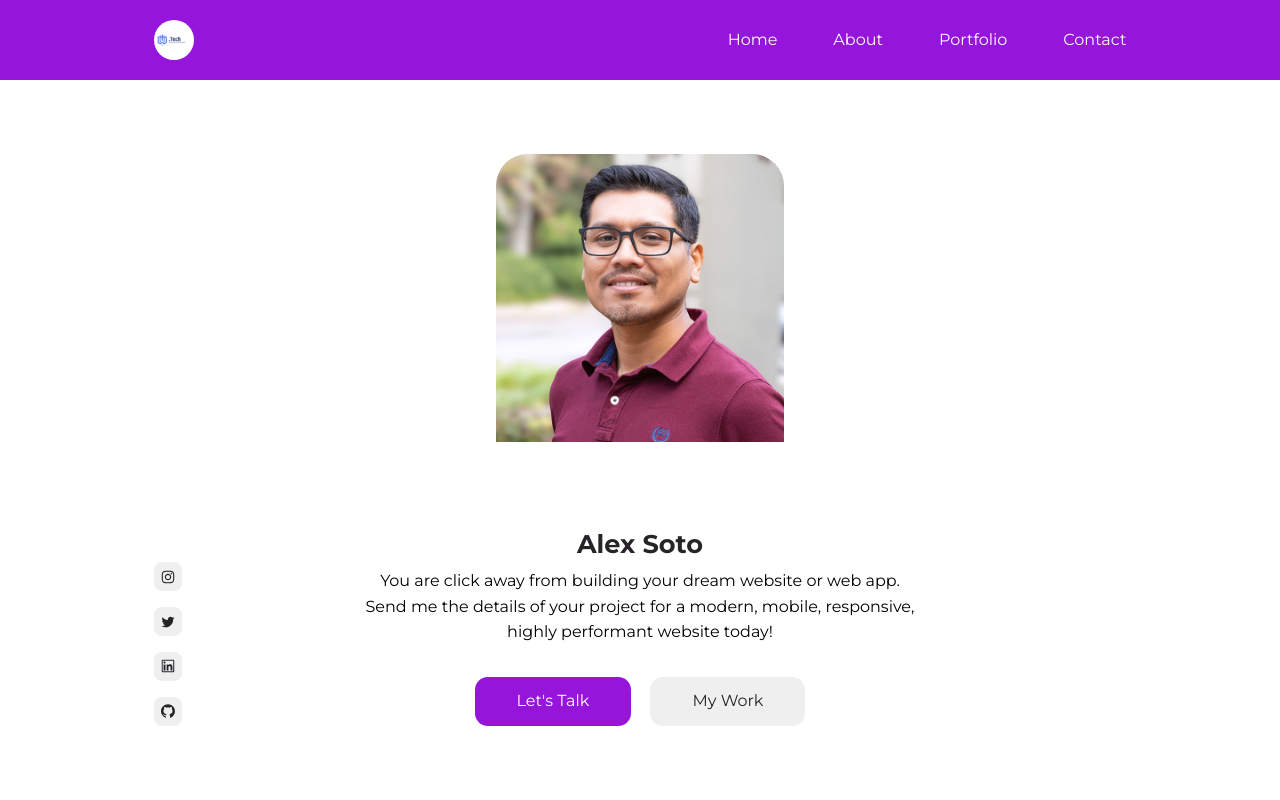
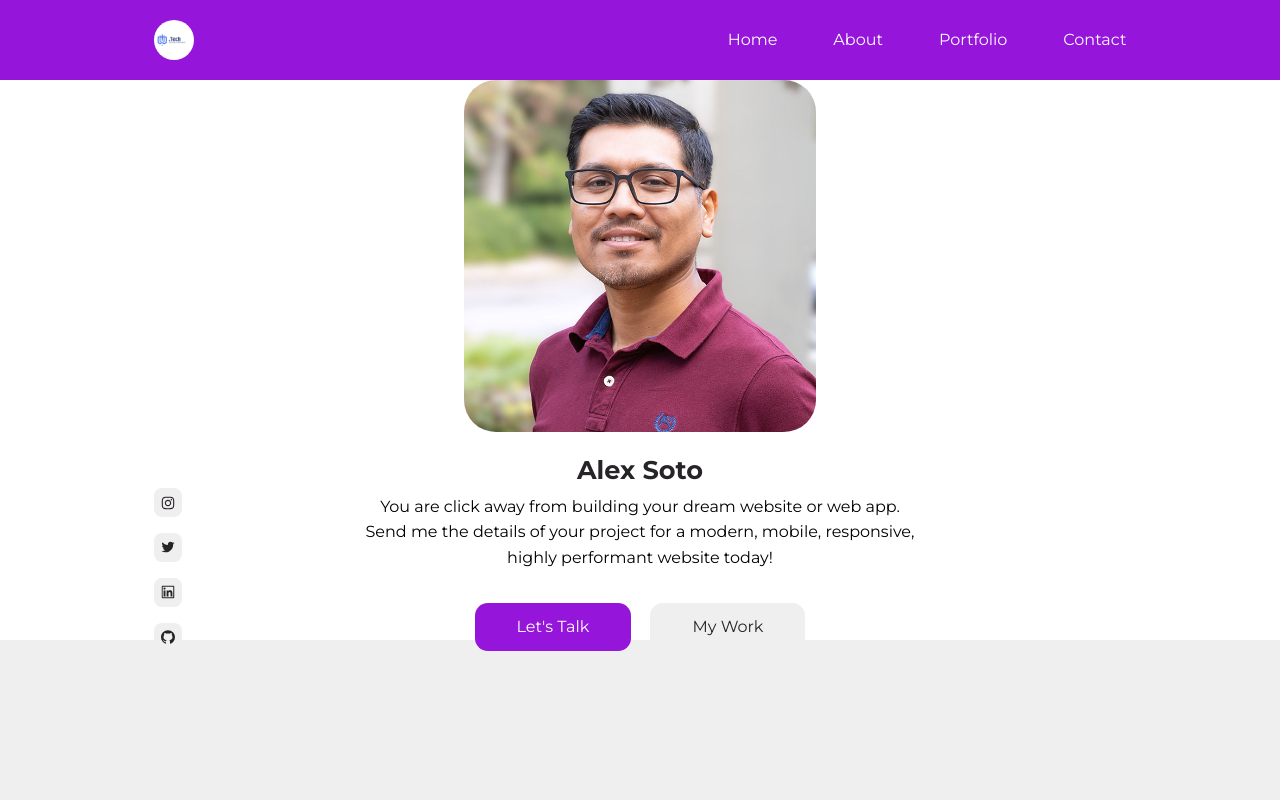
Before and after one commit to lexivn/My-React-Portfolio, a React (Create React App) app: page / in a window 1280 px wide. Shown: the top 800 px of the page. Built offline with nearby package versions, Linux system fonts and the light colour scheme.

Commit message:
Updated Header dimension

```diff
--- a/src/sections/header/header.css
+++ b/src/sections/header/header.css
@@ -1,6 +1,6 @@
 header {
   margin-top: 5rem;
-  height: calc(100vh - 5rem);
+  height: calc(100vh - 15rem);
   display: grid;
   place-items: center;
   background: var(--color-white);
@@ -16,7 +16,7 @@ header {
 }
 
 .header__profile {
-  width: 18rem;
+  width: 22rem;
   height: 22rem;
   border-radius: 2rem 2rem 2rem 2rem;
   overflow: hidden;
```
